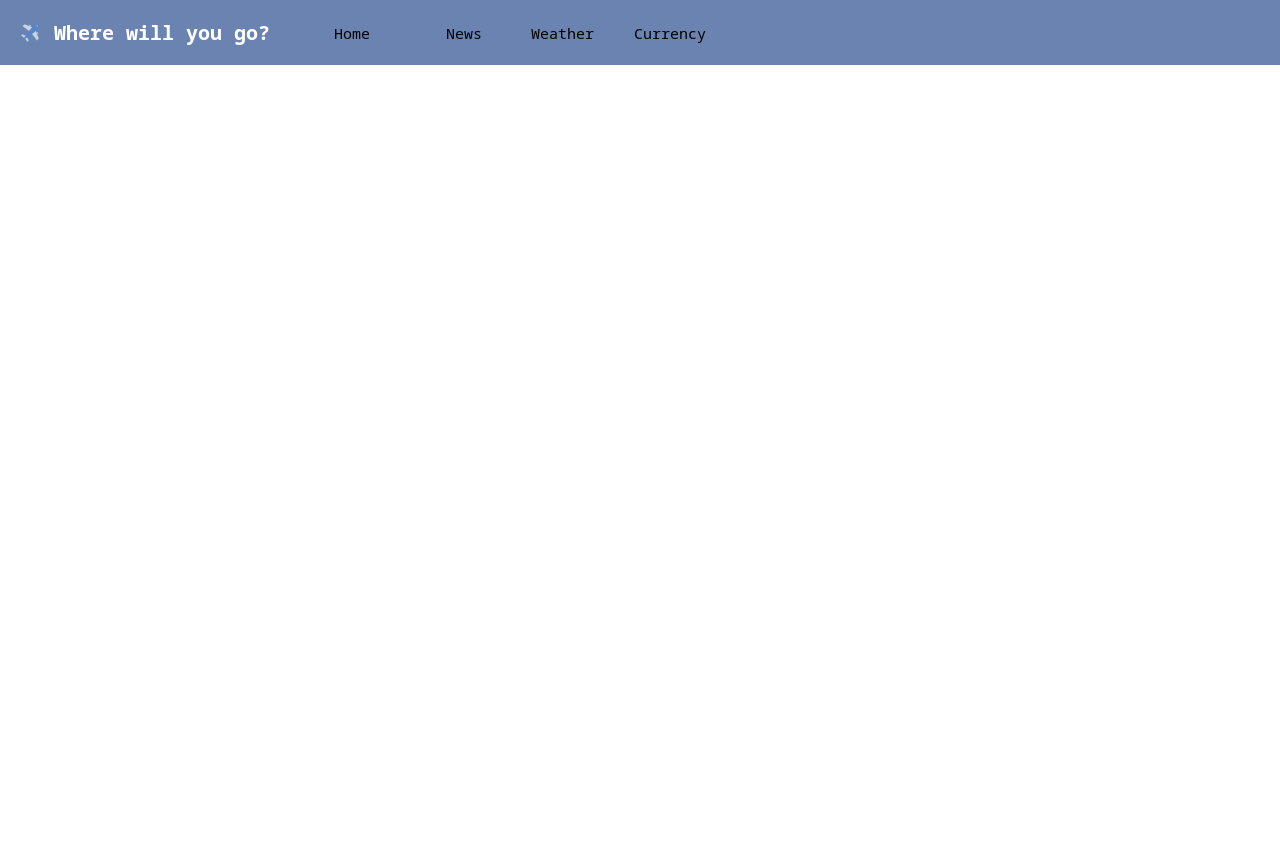
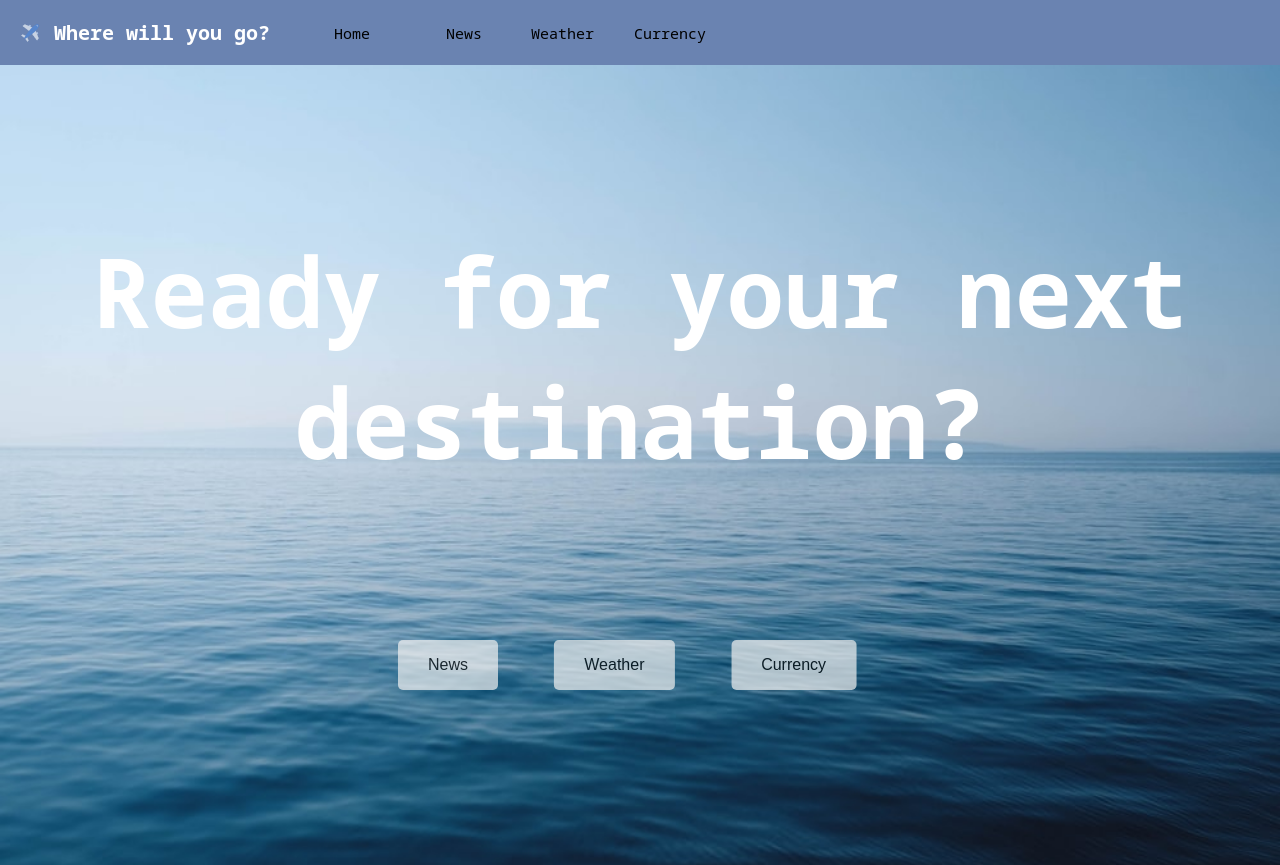
Before and after one commit to jabs142/GoAnywhere, a React (Vite) app: page / in a window 1280 px wide. Before the commit the page ends 800 px from the top, so only its background shows below. Built offline with nearby package versions, Linux system fonts and the light colour scheme.

Commit message:
Changed home page navigation and css

```diff
--- a/src/App.jsx
+++ b/src/App.jsx
@@ -14,7 +14,7 @@
       <BrowserRouter>
       <Navbar />
         <Routes>
-          <Route path="/home" element ={<HomePage />} />
+          <Route path="/" element ={<HomePage />} />
           <Route path="/news" element={<NewsPage />} />
           <Route path="/weather" element={<WeatherPage />} />
           <Route path="/currency" element={<CurrencyPage />} />
--- a/src/style.css
+++ b/src/style.css
@@ -73,7 +73,7 @@
 
 .btn1{
     position: absolute;
-    top: 50%;
+    top: 75%;
     left: 35%;
     transform: translate(-50%, -50%);
     -ms-transform: translate(-50%, -50%);
@@ -96,7 +96,7 @@
 
 .btn2{
     position: absolute;
-    top: 50%;
+    top: 75%;
     left: 48%;
     opacity: 0.7;
     transform: translate(-50%, -50%);
@@ -121,7 +121,7 @@
 
 .btn3{
     position: absolute;
-    top: 50%;
+    top: 75%;
     left: 62%;
     opacity: 0.7;
     transform: translate(-50%, -50%);
```
